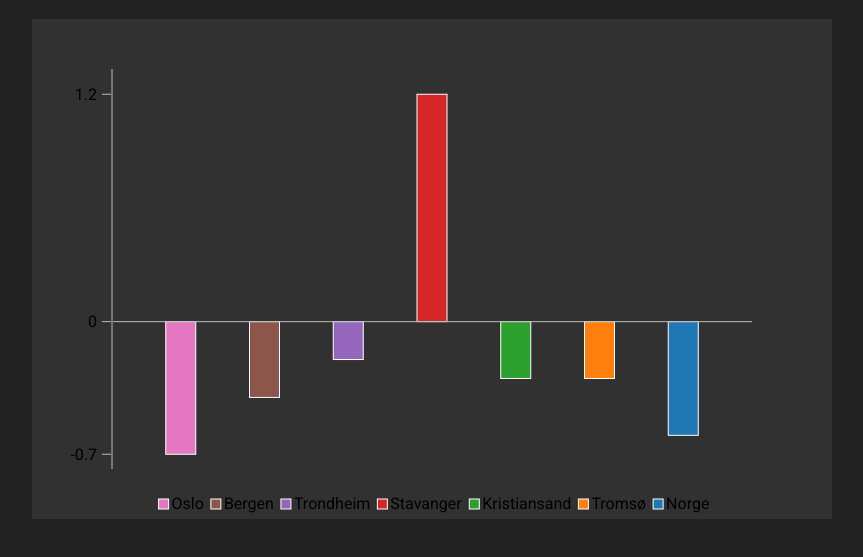
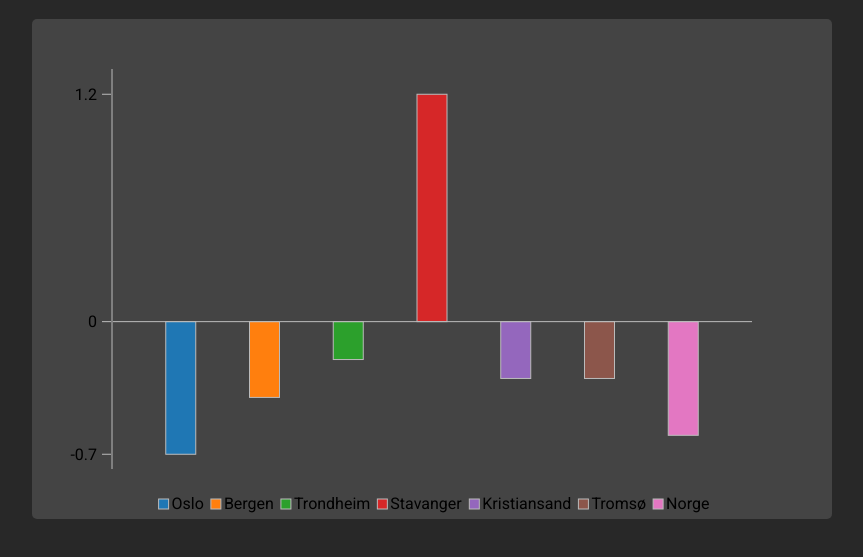
Before and after one commit to Brobo1/varden-case, a plain HTML site: page index.html in a window 1280 px wide. Shown: the part 77-634 px from the top of the page, without its empty margins (208-1071 px from the left). Drawn offline with Linux system fonts and the light colour scheme.

Commit message:
Refactor chart rendering with dynamic bar colors and strokes
Incorporate dynamic bar fill and stroke colors into the chart rendering for better customization and interactivity. Refactor functions to accept additional parameters and update hover behavior. Adjusted chart styles and fixed axis labeling logic for consistent visuals.

```diff
--- a/css/style.css
+++ b/css/style.css
@@ -6,7 +6,7 @@ html {
 }
 
 body {
-  background-color: #222222;
+  background-color: #282828;
   display: flex;
   justify-content: center;
   align-items: center;
@@ -31,10 +31,11 @@ main {
 }
 
 #chart-container {
+  border-radius: 5px;
   height: 500px;
   width: 90%;
   max-width: 800px;
-  background-color: #313131;
+  background-color: #444444;
 }
 
 svg {
@@ -45,5 +46,9 @@ svg {
 }
 
 .bar {
-  transition: stroke 0.3s ease;
+  transition: 0.3s ease;
 }
+
+.barNameColor {
+  transition: 0.3s ease;
+}
--- a/js/app.js
+++ b/js/app.js
@@ -2,27 +2,68 @@ import { createChart } from "./chart/createChart.js";
 
 let chartData = "dMonth";
 
-createChart(chartData);
+let strokeColor = {
+  noHover: "#bbbbbb",
+  hover: "#4b4b4b",
+};
+
+let barColors = {
+  Oslo: {
+    fill: "#1f77b4",
+    hover: "#175a8a",
+  },
+  Bergen: {
+    fill: "#ff7f0e",
+    hover: "#cc6600",
+  },
+  Trondheim: {
+    fill: "#2ca02c",
+    hover: "#238423",
+  },
+  Stavanger: {
+    fill: "#d62728",
+    hover: "#ad2122",
+  },
+  Kristiansand: {
+    fill: "#9467bd",
+    hover: "#7a529b",
+  },
+  Tromsø: {
+    fill: "#8c564b",
+    hover: "#73463c",
+  },
+  Norge: {
+    fill: "#e377c2",
+    hover: "#c863a9",
+  },
+};
+
+createChart(chartData, barColors, strokeColor);
 
 window.addEventListener("resize", () => {
-  // document.getElementById("chart").innerHTML = "";
-  createChart(chartData);
+  createChart(chartData, barColors, strokeColor);
 });
 
 window.addEventListener("mouseover", (e) => {
   let target = e.target.classList;
+
   if (target.contains("bar")) {
-    e.target.setAttribute("stroke", "#000");
-    let nameColor = document.querySelector(`.barNameColor ${target[1]}`);
-    console.log(`.barNameColor ${target[1]}`);
-    console.log(nameColor);
-    // nameColor.setAttribute("stroke", "#000");
+    e.target.setAttribute("stroke", strokeColor.hover);
+    e.target.setAttribute("fill", barColors[target[1]].hover);
+
+    let nameColor = document.querySelector(`.barNameColor.${target[1]}`);
+    nameColor.setAttribute("stroke", strokeColor.hover);
   }
 });
 
 window.addEventListener("mouseout", (e) => {
   let target = e.target.classList;
+
   if (target.contains("bar")) {
-    e.target.setAttribute("stroke", "#fff");
+    e.target.setAttribute("stroke", strokeColor.noHover);
+    e.target.setAttribute("fill", barColors[target[1]].fill);
+
+    let nameColor = document.querySelector(`.barNameColor.${target[1]}`);
+    nameColor.setAttribute("stroke", strokeColor.noHover);
   }
 });
--- a/js/chart/axes.js
+++ b/js/chart/axes.js
@@ -32,7 +32,7 @@ export function addAxes(
 
   //Create yAxis
   let yAxis = document.createElementNS("http://www.w3.org/2000/svg", "line");
-  yAxis.id = "xAxis";
+  yAxis.id = "yAxis";
   yAxis.setAttribute("stroke", "#bbb");
   let yAxisPos = [
     { x1: padding.x },
@@ -49,15 +49,7 @@ export function addAxes(
   let values = [minMax.min, 0, minMax.max];
   for (const value of values) {
     axisContainer.append(
-      yAxisLabels(
-        value,
-        chartStyle,
-        padding,
-        centerPoint,
-        minMax,
-        scale,
-        scaleFactor,
-      ),
+      yAxisLabels(value, chartStyle, padding, centerPoint, scale, scaleFactor),
     );
   }
   axisContainer.append(xAxis, yAxis);
@@ -68,7 +60,6 @@ function yAxisLabels(
   chartStyle,
   padding,
   centerPoint,
-  minMax,
   scale,
   scaleFactor,
 ) {
--- a/js/chart/bar/barNames.js
+++ b/js/chart/bar/barNames.js
@@ -1,4 +1,11 @@
-export function addBarName(chartStyle, padding, city, barNameXPos, color) {
+export function addBarName(
+  chartStyle,
+  padding,
+  city,
+  barNameXPos,
+  color,
+  strokeColor,
+) {
   const barNamesContainer = document.getElementById("barNamesContainer");
 
   const barName = document.createElementNS(
@@ -13,13 +20,13 @@ export function addBarName(chartStyle, padding, city, barNameXPos, color) {
     "http://www.w3.org/2000/svg",
     "rect",
   );
-  barNameColor.setAttribute("class", `barNameColor ${city.toLowerCase()}`);
+  barNameColor.setAttribute("class", `barNameColor ${city}`);
   barNameColor.setAttribute("x", barNameXPos.toString());
   barNameColor.setAttribute("y", (chartStyle.height - 20).toString());
   barNameColor.setAttribute("width", "10");
   barNameColor.setAttribute("height", "10");
   barNameColor.setAttribute("fill", color);
-  barNameColor.setAttribute("stroke", "#fff");
+  barNameColor.setAttribute("stroke", strokeColor.noHover);
   barNameColor.setAttribute("stroke-width", "1");
 
   const barNameContainer = document.createElementNS(
--- a/js/chart/bar/bars.js
+++ b/js/chart/bar/bars.js
@@ -12,19 +12,20 @@ function addBar(
   offset,
   isNegative,
   color,
+  strokeColor,
 ) {
   const barsContainer = document.getElementById("barsContainer");
   let centerPoint = chartStyle.height - padding.y - offset;
   let barStartPoint = isNegative ? centerPoint : centerPoint - barHeight;
 
   const bar = document.createElementNS("http://www.w3.org/2000/svg", "rect");
-  bar.setAttribute("class", `bar ${city.toLowerCase()}`);
+  bar.setAttribute("class", `bar ${city}`);
   bar.setAttribute("x", (padding.x + spacing).toString());
   bar.setAttribute("y", barStartPoint.toString());
   bar.setAttribute("width", width.toString());
   bar.setAttribute("height", barHeight.toString());
   bar.setAttribute("fill", color);
-  bar.setAttribute("stroke", "#fff");
+  bar.setAttribute("stroke", strokeColor.noHover);
   bar.setAttribute("stroke-width", "1");
 
   barsContainer.appendChild(bar);
@@ -39,6 +40,8 @@ export function addBars(
   scale,
   scaleFactor,
   barColors,
+  strokeColor,
+  chartData,
 ) {
   let spacing = 0;
   let numBars = Object.keys(data).length;
@@ -63,10 +66,10 @@ export function addBars(
   for (const city in data) {
     spacing += spaceBetweenBars;
 
-    let value = data[city].dMonth;
+    let value = data[city][chartData];
     let barHeight = Math.abs(value * scale) * scaleFactor;
     let isNegative = value < 0;
-    let color = barColors.pop();
+    let color = barColors[city];
     addBar(
       chartStyle,
       padding,
@@ -76,10 +79,18 @@ export function addBars(
       width,
       offset,
       isNegative,
-      color,
+      color.fill,
+      strokeColor,
     );
     barNameXPos +=
-      addBarName(chartStyle, padding, city, barNameXPos, color) + 20;
+      addBarName(
+        chartStyle,
+        padding,
+        city,
+        barNameXPos,
+        color.fill,
+        strokeColor,
+      ) + 20;
 
     spacing += width;
   }
--- a/js/chart/createChart.js
+++ b/js/chart/createChart.js
@@ -2,17 +2,9 @@ import { addAxes } from "./axes.js";
 import { addBars } from "./bar/bars.js";
 import { getData } from "../data.js";
 
-export async function createChart(chartData) {
+export async function createChart(chartData, barColors, strokeColor) {
   const data = await getData();
-  let barColors = [
-    "#1f77b4",
-    "#ff7f0e",
-    "#2ca02c",
-    "#d62728",
-    "#9467bd",
-    "#8c564b",
-    "#e377c2",
-  ];
+
   let padding = { x: 80, y: 50 };
   let scaleFactor = 0.9;
 
@@ -35,6 +27,7 @@ export async function createChart(chartData) {
     };
   }
 
+  console.log(minMax);
   let range = minMax.max - minMax.min;
 
   let scale = chartStyle.yAxis / range;
@@ -51,6 +44,8 @@ export async function createChart(chartData) {
     scale,
     scaleFactor,
     barColors,
+    strokeColor,
+    chartData,
   );
   addAxes(chartStyle, padding, offset, minMax, scale, scaleFactor);
 }
```
Also changed, not shown: 1 other file.
